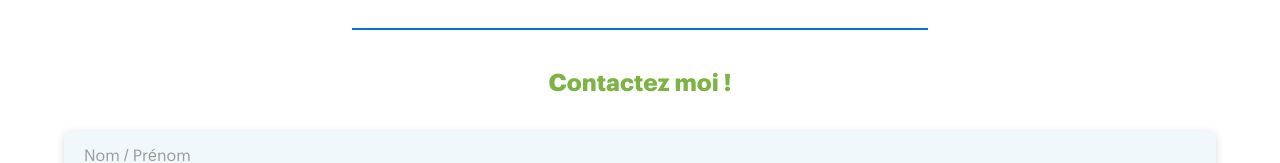
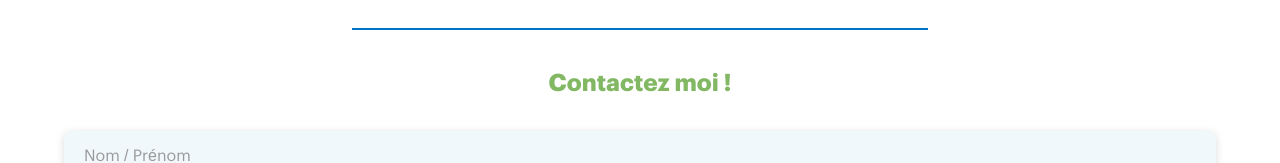
Before and after one commit to userXXIIXII/trouve-ton-artisan, a React (Vite) app: page /artisan/1 in a window 1280 px wide. Shown: the part 352-515 px from the top of the page. Built offline with nearby package versions, Linux system fonts and the light colour scheme.

Commit message:
Changement de couleur contact-title

```diff
--- a/src/components/ContactForm.scss
+++ b/src/components/ContactForm.scss
@@ -1,7 +1,7 @@
 .artisan-contact {
     .contact-title {
         text-align: center;
-        color: #7cb342;
+        color: var(--accent-green);
         font-size: 1.5rem;
         font-weight: 700;
         margin-bottom: 2rem;
```
